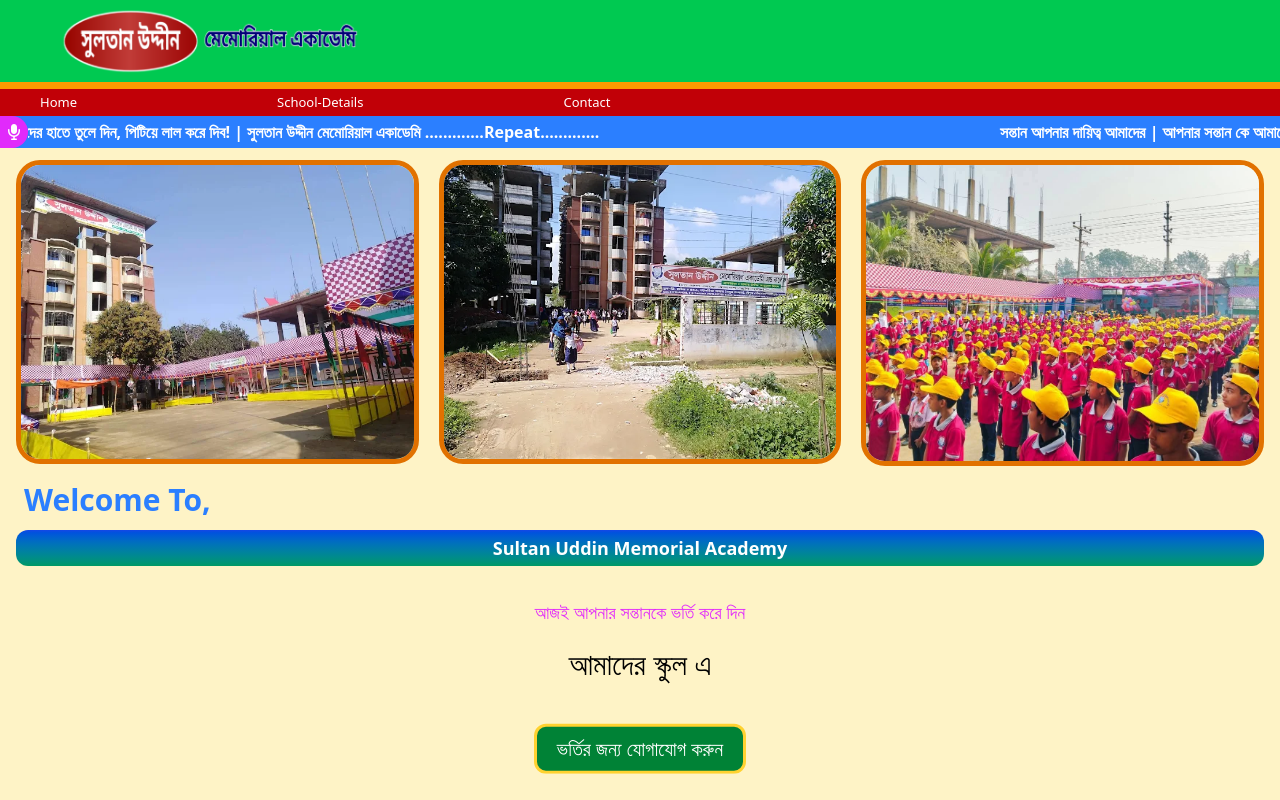
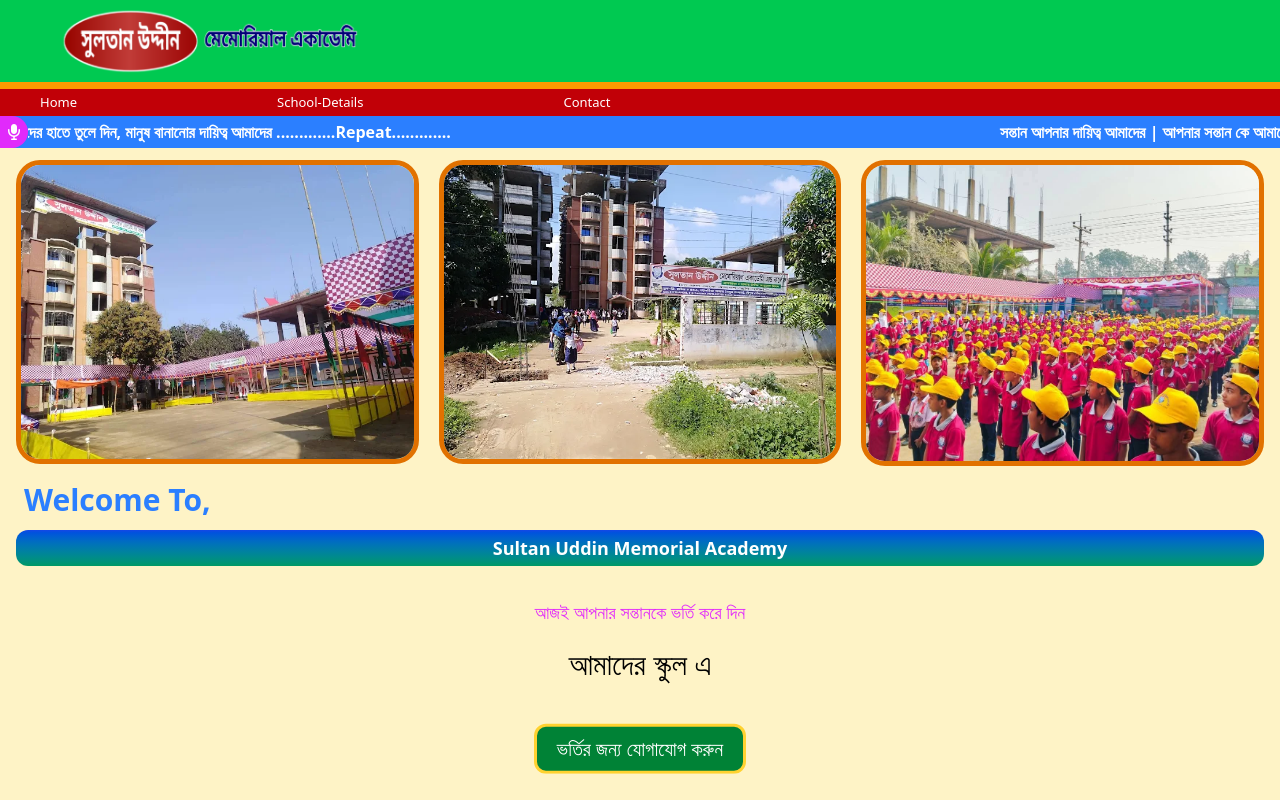
Before and after one commit to masummahmud5000/suma, a Next.js app: page / in a window 1280 px wide. Shown: the top 800 px of the page. Built offline with nearby package versions, Linux system fonts and the light colour scheme.

Commit message:
Update marquee text in layout component

```diff
--- a/app/layout.tsx
+++ b/app/layout.tsx
@@ -38,7 +38,7 @@ export default function RootLayout({
           </div>
           <div className="flex items-center bg-blue-500">
             <h1 className="fa fa-microphone text-white py-2 pl-2 pr-5 rounded-r-2xl bg-fuchsia-500"></h1>
-            <Marquee className="text-white font-bold" speed={50} direction="left">সন্তান আপনার দায়িত্ব আমাদের | আপনার সন্তান কে আমাদের হাতে তুলে দিন, পিটিয়ে লাল করে দিব! | সুলতান উদ্দীন মেমোরিয়াল একাডেমি .............Repeat............. </Marquee>
+            <Marquee className="text-white font-bold" speed={50} direction="left">সন্তান আপনার দায়িত্ব আমাদের | আপনার সন্তান কে আমাদের হাতে তুলে দিন, মানুষ বানানোর দায়িত্ব আমাদের .............Repeat............. </Marquee>
           </div>
         </nav>
         {children}
```
